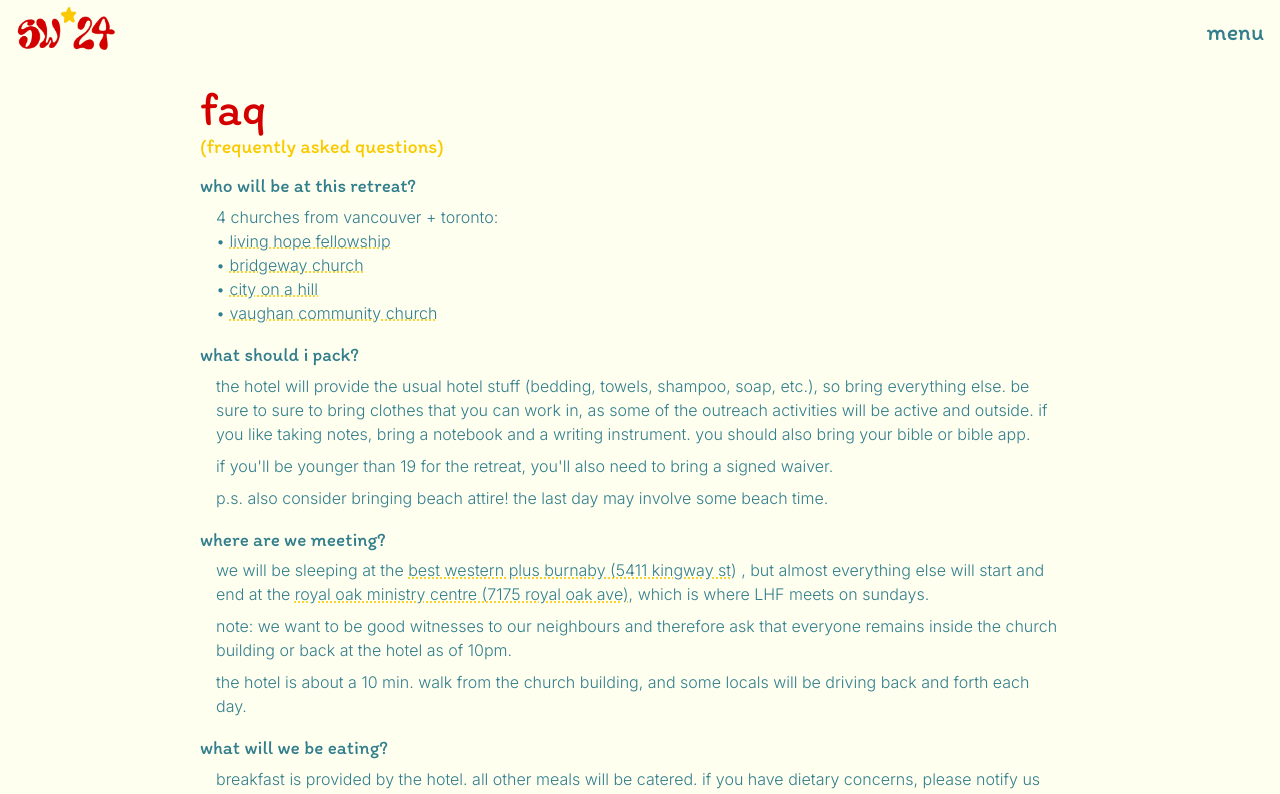
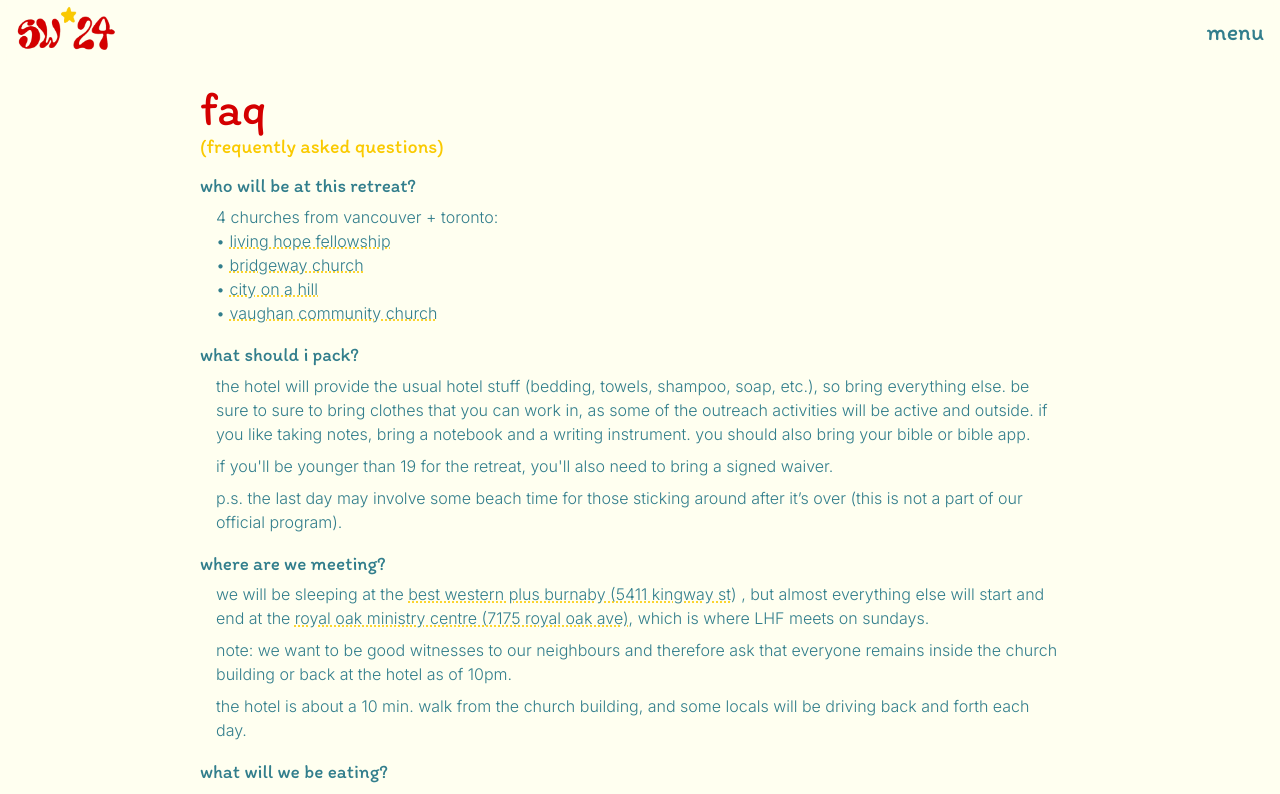
Before and after one commit to matthewlee01/superweek, a SvelteKit app: page /faq in a window 1280 px wide. Shown: the top 794 px of the page. Built offline with nearby package versions, Linux system fonts and the light colour scheme.

Commit message:
beach day

```diff
--- a/src/routes/faq/+page.svelte
+++ b/src/routes/faq/+page.svelte
@@ -26,7 +26,8 @@
     signed waiver.
   </p>
   <p>
-    p.s. also consider bringing beach attire! the last day may involve some beach time.
+    p.s. the last day may involve some beach time for those sticking around after
+    it’s over (this is not a part of our official program).
   </p>
 
   <p class="q">where are we meeting?</p>
```
